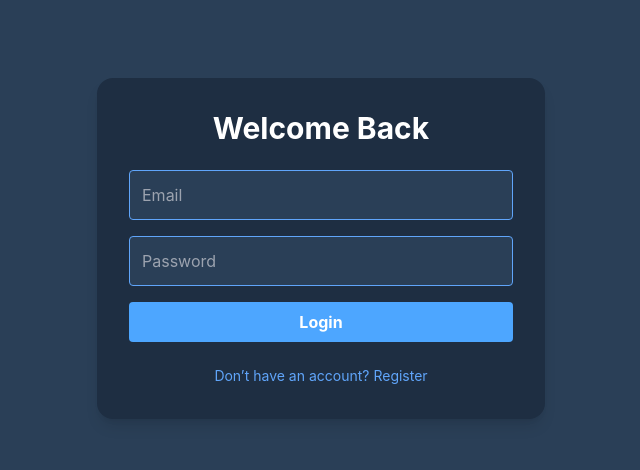
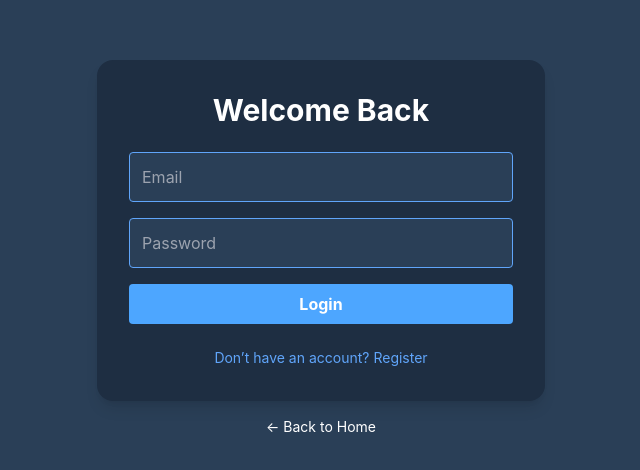
Before and after one commit to MuhammadUllah23/cooked, a React (Vite) app in the folder cooked-frontend/: page /auth in a window 1280 px wide. Shown: the part 152-622 px from the top of the page, without its empty margins (319-959 px from the left). Built offline with nearby package versions, Linux system fonts and the light colour scheme; no server answers.

Commit message:
add back to home button for auth page

```diff
--- a/cooked-frontend/src/pages/AuthPage.tsx
+++ b/cooked-frontend/src/pages/AuthPage.tsx
@@ -1,9 +1,10 @@
 import React from "react";
-import { useSearchParams } from "react-router-dom";
+import { useSearchParams, useNavigate } from "react-router-dom";
 import LoginForm from "../components/LoginForm";
 import RegisterForm from "../components/RegisterForm";
 
 const AuthPage: React.FC = () => {
+  const navigate = useNavigate();
   const [searchParams, setSearchParams] = useSearchParams();
   const mode = (searchParams.get("mode") || "login") as "login" | "register";
 
@@ -29,6 +30,14 @@ const AuthPage: React.FC = () => {
             : "Already have an account? Login"}
         </button>
       </div>
+      <div className="mt-4 flex justify-center">
+        <button
+          onClick={() => navigate("/")}
+          className="text-sm text-btn-secondary hover:text-btn-secondary-hover transition-colors"
+        >
+          ← Back to Home
+        </button>
+      </div>
     </div>
   );
 };
```
